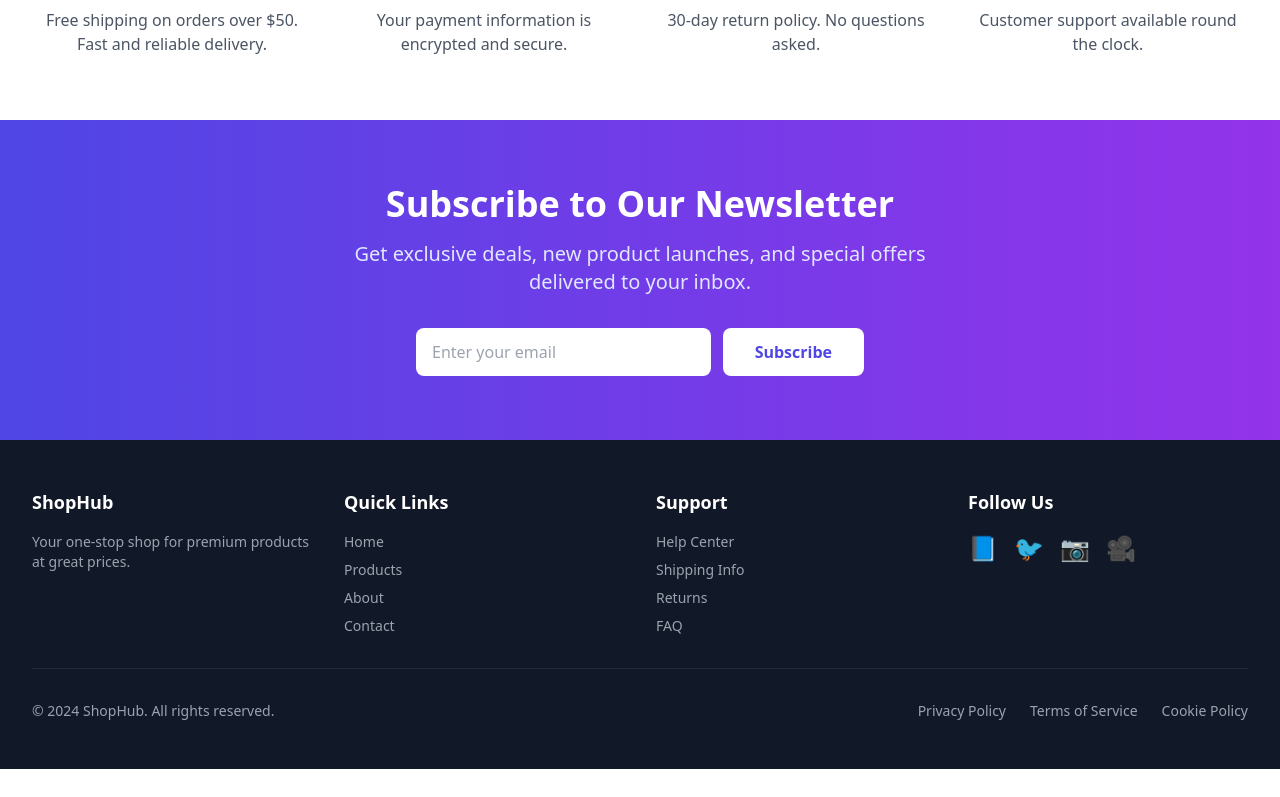
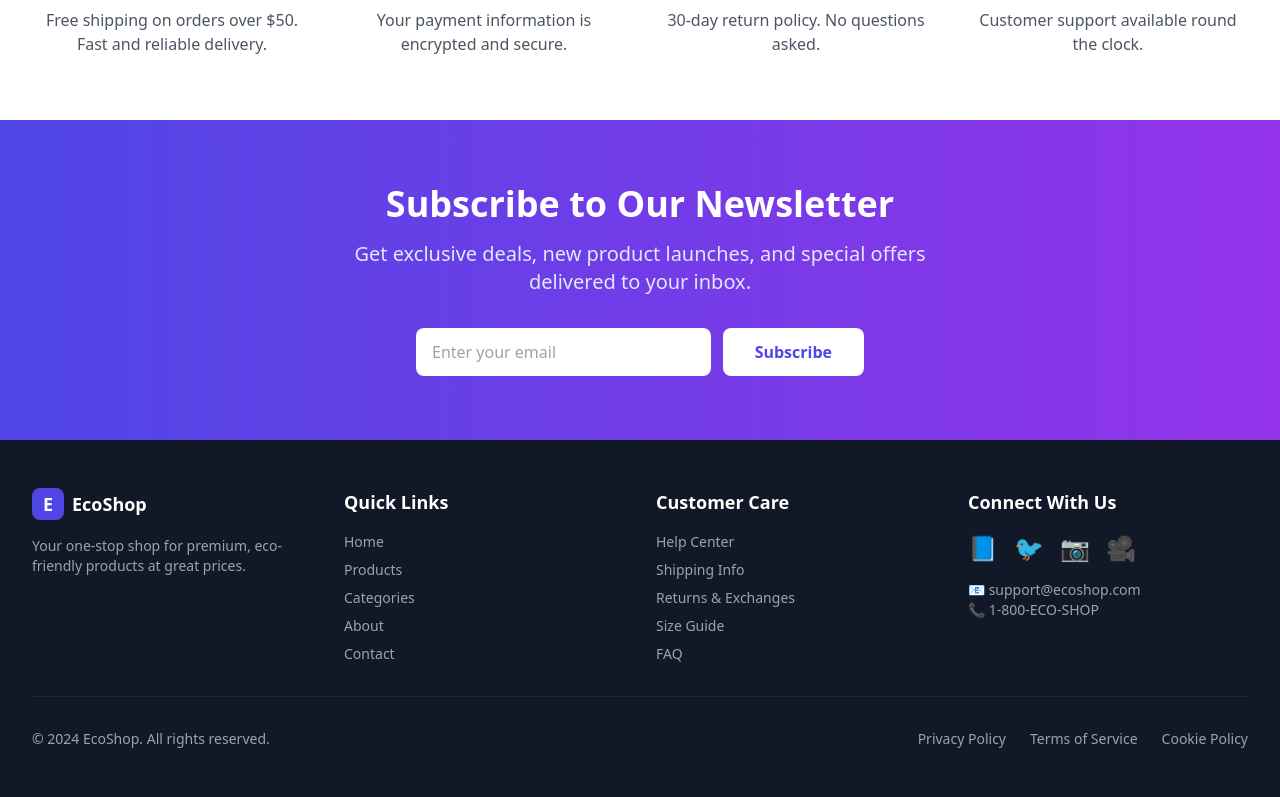
Before and after one commit to OhoBEiD/ai-demo-shop, a Next.js app: page / in a window 1280 px wide. Shown: the part 1388-2185 px from the top of the page. Before the commit the page ends 2157 px from the top, so only its background shows below. Built offline with nearby package versions, Linux system fonts and the light colour scheme.

Commit message:
Update src/components/Footer.tsx

```diff
--- a/src/components/Footer.tsx
+++ b/src/components/Footer.tsx
@@ -4,42 +4,53 @@ export default function Footer() {
       <div className="max-w-7xl mx-auto px-4 sm:px-6 lg:px-8">
         <div className="grid grid-cols-1 md:grid-cols-4 gap-8 mb-8">
           <div>
-            <h3 className="text-lg font-semibold mb-4">ShopHub</h3>
+            <div className="flex items-center space-x-2 mb-4">
+              <div className="w-8 h-8 bg-indigo-600 rounded-lg flex items-center justify-center">
+                <span className="text-white font-bold text-lg">E</span>
+              </div>
+              <h3 className="text-lg font-semibold">EcoShop</h3>
+            </div>
             <p className="text-gray-400 text-sm">
-              Your one-stop shop for premium products at great prices.
+              Your one-stop shop for premium, eco-friendly products at great prices.
             </p>
           </div>
           <div>
             <h4 className="text-lg font-semibold mb-4">Quick Links</h4>
             <ul className="space-y-2 text-gray-400 text-sm">
               <li><a href="#" className="hover:text-white transition">Home</a></li>
-              <li><a href="#" className="hover:text-white transition">Products</a></li>
+              <li><a href="#products" className="hover:text-white transition">Products</a></li>
+              <li><a href="#" className="hover:text-white transition">Categories</a></li>
               <li><a href="#" className="hover:text-white transition">About</a></li>
               <li><a href="#" className="hover:text-white transition">Contact</a></li>
             </ul>
           </div>
           <div>
-            <h4 className="text-lg font-semibold mb-4">Support</h4>
+            <h4 className="text-lg font-semibold mb-4">Customer Care</h4>
             <ul className="space-y-2 text-gray-400 text-sm">
               <li><a href="#" className="hover:text-white transition">Help Center</a></li>
               <li><a href="#" className="hover:text-white transition">Shipping Info</a></li>
-              <li><a href="#" className="hover:text-white transition">Returns</a></li>
+              <li><a href="#" className="hover:text-white transition">Returns & Exchanges</a></li>
+              <li><a href="#" className="hover:text-white transition">Size Guide</a></li>
               <li><a href="#" className="hover:text-white transition">FAQ</a></li>
             </ul>
           </div>
           <div>
-            <h4 className="text-lg font-semibold mb-4">Follow Us</h4>
-            <div className="flex space-x-4">
-              <a href="#" className="text-gray-400 hover:text-white transition text-2xl">📘</a>
-              <a href="#" className="text-gray-400 hover:text-white transition text-2xl">🐦</a>
-              <a href="#" className="text-gray-400 hover:text-white transition text-2xl">📷</a>
-              <a href="#" className="text-gray-400 hover:text-white transition text-2xl">🎥</a>
+            <h4 className="text-lg font-semibold mb-4">Connect With Us</h4>
+            <div className="flex space-x-4 mb-4">
+              <a href="#" className="text-gray-400 hover:text-white transition text-2xl" title="Facebook">📘</a>
+              <a href="#" className="text-gray-400 hover:text-white transition text-2xl" title="Twitter">🐦</a>
+              <a href="#" className="text-gray-400 hover:text-white transition text-2xl" title="Instagram">📷</a>
+              <a href="#" className="text-gray-400 hover:text-white transition text-2xl" title="YouTube">🎥</a>
             </div>
+            <p className="text-gray-400 text-sm">
+              📧 support@ecoshop.com<br/>
+              📞 1-800-ECO-SHOP
+            </p>
           </div>
         </div>
         <div className="border-t border-gray-800 pt-8">
           <div className="flex flex-col md:flex-row justify-between items-center text-gray-400 text-sm">
-            <p>&copy; 2024 ShopHub. All rights reserved.</p>
+            <p>&copy; 2024 EcoShop. All rights reserved.</p>
             <div className="flex space-x-6 mt-4 md:mt-0">
               <a href="#" className="hover:text-white transition">Privacy Policy</a>
               <a href="#" className="hover:text-white transition">Terms of Service</a>
```
